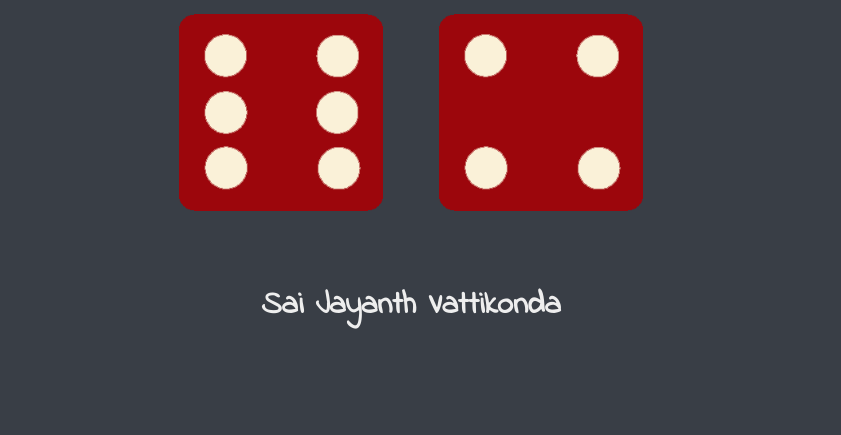
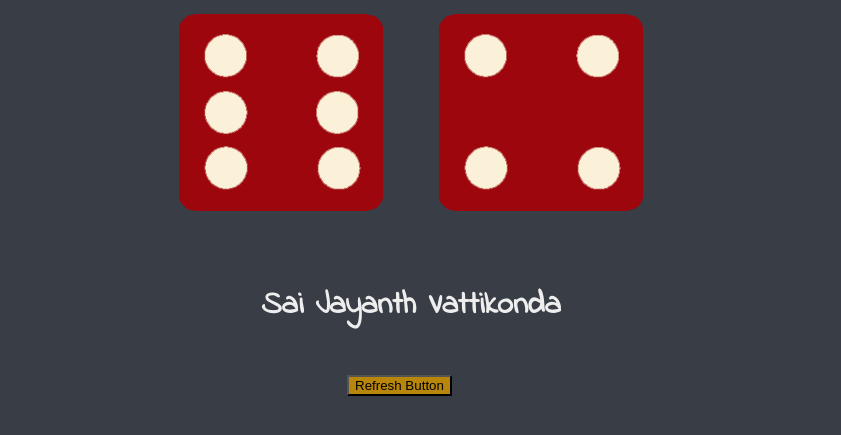
Before and after one commit to saijayanth-vattikonda/Dice-Game, a plain HTML site: page index.html in a window 1280 px wide. Shown: the part 321-756 px from the top of the page, without its empty margins (229-1070 px from the left). Drawn offline with Linux system fonts and the light colour scheme.

Commit message:
Update index.html

```diff
--- a/index.html
+++ b/index.html
@@ -24,6 +24,7 @@
     </div>
 
     <script src="index.js"></script>
+    <button type="submit" onclick="refreshPage()">Refresh Button</button>
   </body>
 
   <footer>
```
